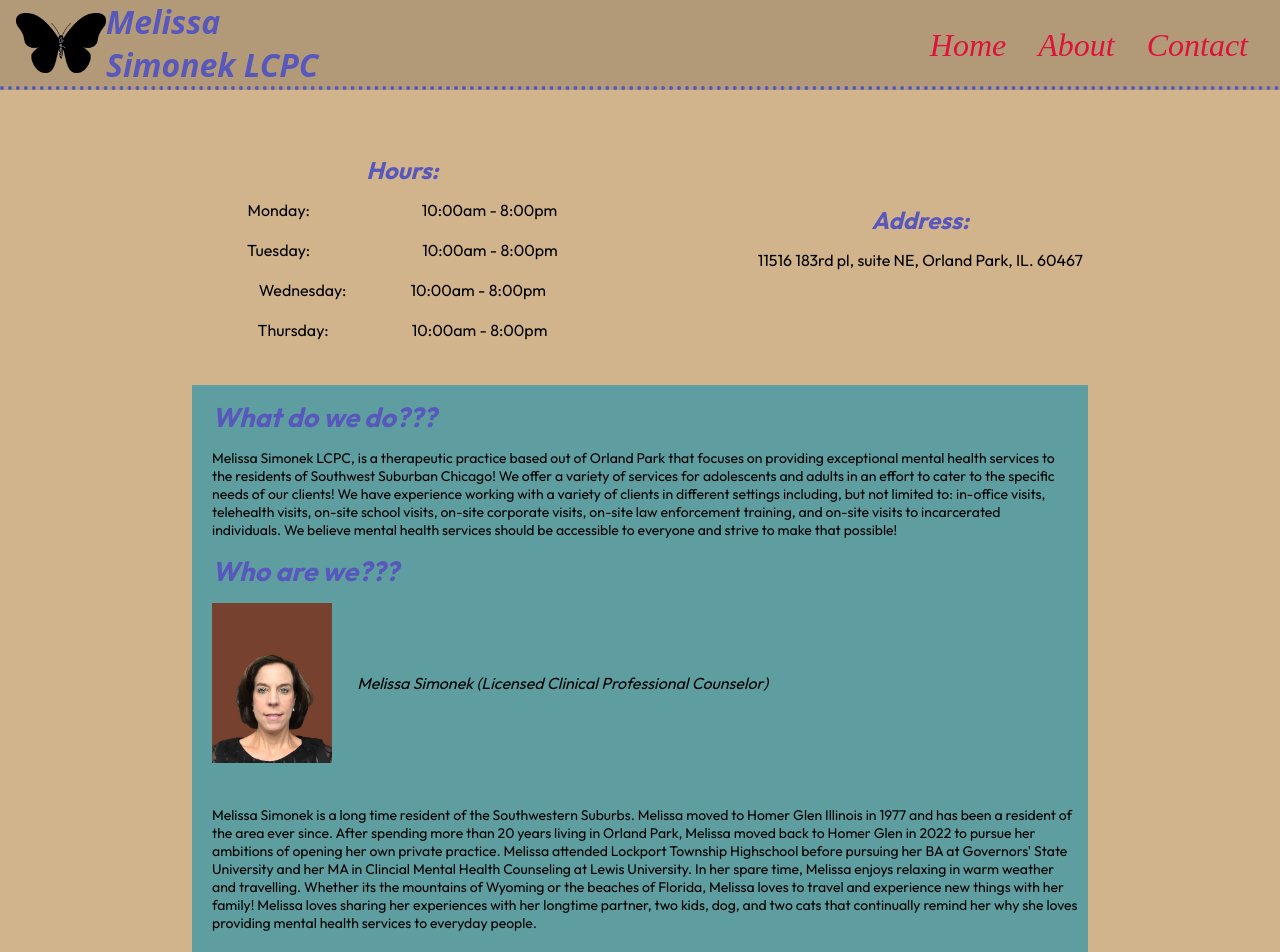
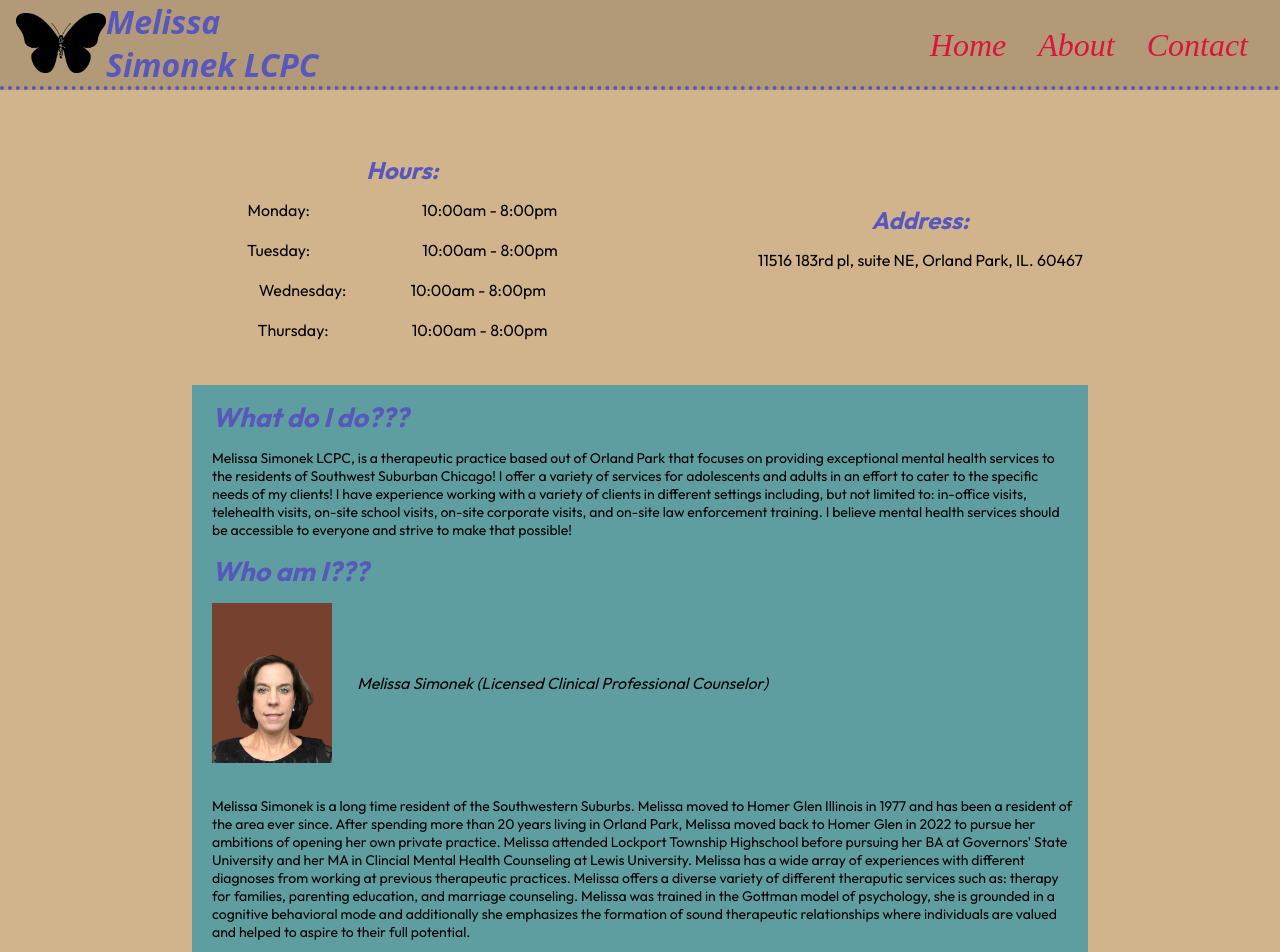
Before and after one commit to Simoja0428/melissasimoneklcpc, a React (Create React App) app: page /about in a window 1280 px wide. Shown: the top 952 px of the page. Built offline with nearby package versions, Linux system fonts and the light colour scheme.

Commit message:
Spelling edits and Bio changes

```diff
--- a/src/components/AboutPanel.js
+++ b/src/components/AboutPanel.js
@@ -27,20 +27,19 @@ const AboutPanel = () => {
                 </div>
                 <div className="info-pan">
                     <div className="bio-pan">
-                        <h2> What do we do???</h2>
+                        <h2> What do I do???</h2>
                     </div>
                     <div className="who-we-are">
                         <p>Melissa Simonek LCPC, is a therapeutic practice based out of Orland Park
                         that focuses on providing exceptional mental health services to the residents of Southwest
-                        Suburban Chicago! We offer a variety of services for adolescents and adults in an effort
-                        to cater to the specific needs of our clients! We have experience working with a variety of
+                        Suburban Chicago! I offer a variety of services for adolescents and adults in an effort
+                        to cater to the specific needs of my clients! I have experience working with a variety of
                         clients in different settings including, but not limited to: in-office visits, telehealth visits,
-                        on-site school visits, on-site corporate visits, on-site law enforcement training, and on-site
-                        visits to incarcerated individuals. We believe mental health services should be accessible to
-                        everyone and strive to make that possible!</p>
+                        on-site school visits, on-site corporate visits, and on-site law enforcement training.
+                        I believe mental health services should be accessible to everyone and strive to make that possible!</p>
                     </div>
                     <div className="bio-pan">
-                        <h2> Who are we???</h2>
+                        <h2> Who am I???</h2>
                     </div>
                     <div className="bio-title">
                         <img src= {Melissa} alt="bio-photo" className="bio-photo"></img>
@@ -51,11 +50,13 @@ const AboutPanel = () => {
                         spending more than 20 years living in Orland Park, Melissa moved back to Homer Glen in
                         2022 to pursue her ambitions of opening her own private practice. Melissa attended
                         Lockport Township Highschool before pursuing her BA at Governors' State University and her
-                        MA in Clincial Mental Health Counseling at Lewis University. In her spare time, Melissa
-                        enjoys relaxing in warm weather and travelling. Whether its the mountains of Wyoming
-                        or the beaches of Florida, Melissa loves to travel and experience new things with her
-                        family! Melissa loves sharing her experiences with her longtime partner, two kids, dog, and
-                        two cats that continually remind her why she loves providing mental health services to everyday people.
+                        MA in Clincial Mental Health Counseling at Lewis University. Melissa has a wide array
+                        of experiences with different diagnoses from working at previous therapeutic practices. Melissa
+                        offers a diverse variety of different theraputic services such as: therapy for families,
+                        parenting education, and marriage counseling. Melissa was trained in the Gottman model of psychology, she is grounded
+                        in a cognitive behavioral mode and additionally she emphasizes the formation of sound
+                        therapeutic relationships where individuals are valued and helped to aspire to their full potential.
+
                     </p>
                     </div>
                 </div>
--- a/src/components/Footer.js
+++ b/src/components/Footer.js
@@ -24,7 +24,7 @@ const Footer = () => {
                 <p>
                     The following website serves the sole purpose of being an informational
                     website that is meant to provide users with a place to seek out
-                    more information on recieving theraputic services through Melissa Simonek
+                    more information on receiving theraputic services through Melissa Simonek
                     LCPC. This website is solely operated and owned by Melissa Simonek LCPC.
                 </p>
             </div>
--- a/src/components/HomePanel.js
+++ b/src/components/HomePanel.js
@@ -9,10 +9,10 @@ const HomePanel = () => {
             <div className="welcome-panel-outer">
                 <div className="welcome-panel-inner">
                     <h1 className="wel"> Hello and Welcome! </h1>
-                    <p className="welcome"> Welcome to Melissa Simonek LCPC! We are a therapeutic practice based out of Orland Park
-                        that focuses on providing exceptional mental health services to the residents of Southwest
-                        Suburban Chicago! We offer a variety of services for adolescents and adults in an effort
-                        to cater to the specific needs of our clients!
+                    <p className="welcome"> Welcome to Melissa Simonek LCPC! I am a Licensed Clinical Professional Counselor
+                    based out of Orland Park that focuses on providing exceptional mental health services to the residents
+                    of the Southwest Suburbs and in Chicagoland. I offer a variety of services for adolescents and adults
+                    in an effort to taylor to the specific needs of my clients!
                     </p>
                 </div>
             </div>
--- a/src/components/HomePanelStyles.css
+++ b/src/components/HomePanelStyles.css
@@ -44,7 +44,7 @@
 .welcome-panel-outer{
     background-color:rgb(166, 157, 60,.65);
     max-width: 575px;
-    height: 35vh;
+    height: 40vh;
     margin-left: auto;
     margin-right: auto;
     margin-top: 2rem;
@@ -56,7 +56,7 @@
 
 .welcome-panel-inner{
     text-align: center;
-    height: 25vh;
+    height: 30vh;
     border: 3px dotted rgb(88,88,188);
 }
 
```
